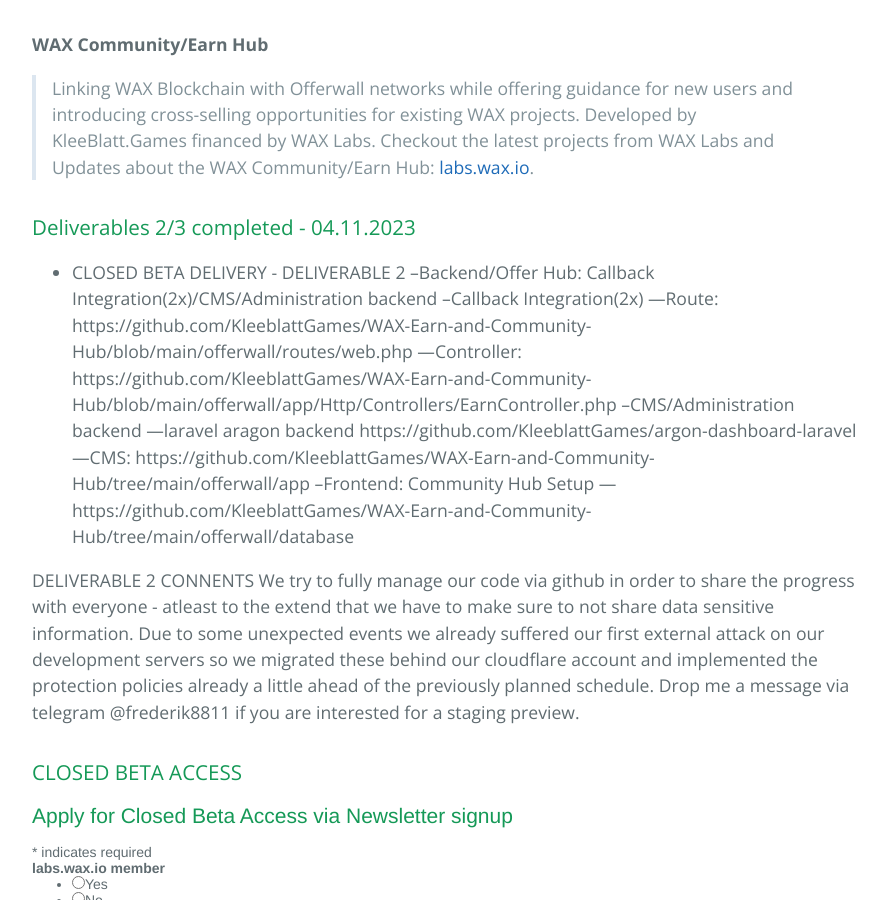
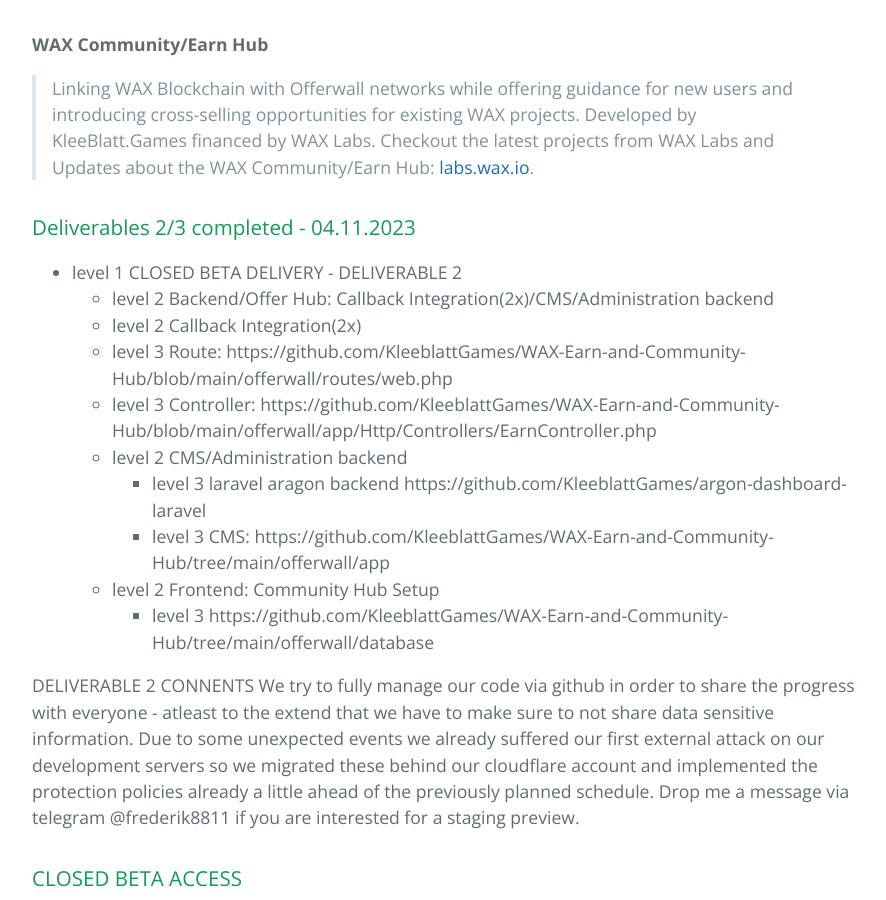
Before and after one commit to KleeblattGames/KleeblattGames.github.io, a Jekyll site: the page built from index.md, in a window 1280 px wide and 900 px high, scrolled down 384 px. Shown: the whole window, without its empty margins (192-1078 px from the left). Built offline with Jekyll 4.4.1, drawn with Linux system fonts in a browser that asks for light colours; comment, search, counter and statistics services are not loaded.

Commit message:
Update index.md

```diff
--- a/index.md
+++ b/index.md
@@ -13,16 +13,16 @@
 
 ### Deliverables 2/3 completed - 04.11.2023
 
-- CLOSED BETA DELIVERY - DELIVERABLE 2
-  --Backend/Offer Hub: Callback Integration(2x)/CMS/Administration backend
-  --Callback Integration(2x)
-  ---Route: https://github.com/KleeblattGames/WAX-Earn-and-Community-Hub/blob/main/offerwall/routes/web.php
-  ---Controller: https://github.com/KleeblattGames/WAX-Earn-and-Community-Hub/blob/main/offerwall/app/Http/Controllers/EarnController.php
-  --CMS/Administration backend
-  ---laravel aragon backend https://github.com/KleeblattGames/argon-dashboard-laravel
-  ---CMS: https://github.com/KleeblattGames/WAX-Earn-and-Community-Hub/tree/main/offerwall/app
-  --Frontend: Community Hub Setup
-  ---https://github.com/KleeblattGames/WAX-Earn-and-Community-Hub/tree/main/offerwall/database
+- level 1 CLOSED BETA DELIVERY - DELIVERABLE 2
+  - level 2 Backend/Offer Hub: Callback Integration(2x)/CMS/Administration backend
+  - level 2 Callback Integration(2x)
+   - level 3 Route: https://github.com/KleeblattGames/WAX-Earn-and-Community-Hub/blob/main/offerwall/routes/web.php
+   - level 3 Controller: https://github.com/KleeblattGames/WAX-Earn-and-Community-Hub/blob/main/offerwall/app/Http/Controllers/EarnController.php
+  - level 2 CMS/Administration backend
+    - level 3 laravel aragon backend https://github.com/KleeblattGames/argon-dashboard-laravel
+    - level 3 CMS: https://github.com/KleeblattGames/WAX-Earn-and-Community-Hub/tree/main/offerwall/app
+  - level 2 Frontend: Community Hub Setup
+     - level 3 https://github.com/KleeblattGames/WAX-Earn-and-Community-Hub/tree/main/offerwall/database
 
 DELIVERABLE 2 CONNENTS
 We try to fully manage our code via github in order to share the progress with everyone - atleast to the extend that we have to make sure to not share data sensitive information. Due to some unexpected events we already suffered our first external attack on our development servers so we migrated these behind our cloudflare account and implemented the protection policies already a little ahead of the previously planned schedule. Drop me a message via telegram @frederik8811 if you are interested for a staging preview.
```
